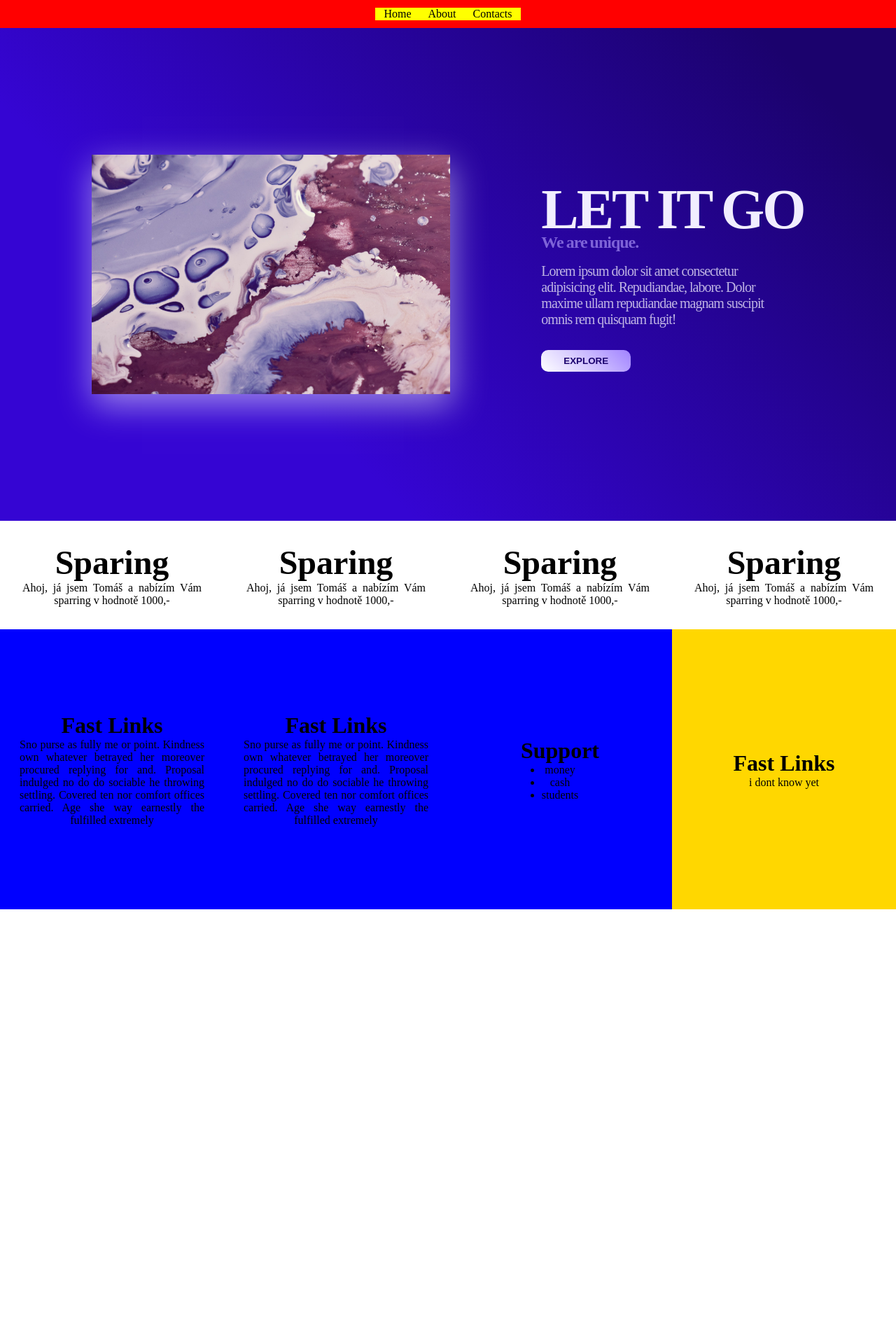
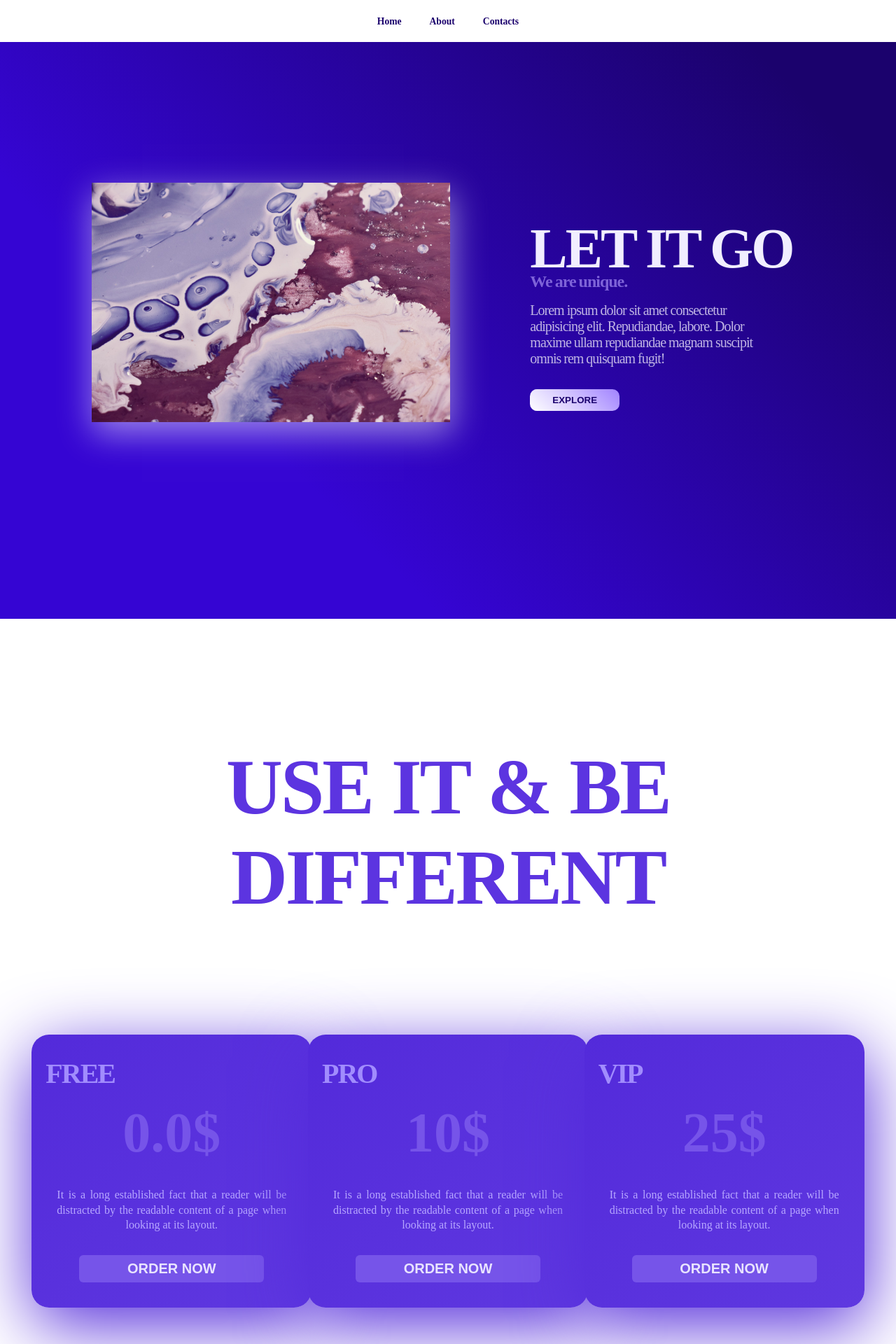
Before and after one commit to hahajska/material-website, a React (Create React App) app: page / in a window 1280 px wide. Shown: the top 1920 px of the page at 70% size. Before the commit the page ends 1299 px from the top, so only its background shows below. Built offline with nearby package versions, Linux system fonts and the light colour scheme.

Commit message:
karticky done

```diff
--- a/package.json
+++ b/package.json
@@ -10,6 +10,7 @@
     "framer-motion": "^4.1.2",
     "react": "^17.0.2",
     "react-dom": "^17.0.2",
+    "react-icons": "^4.2.0",
     "react-scripts": "4.0.3",
     "styled-components": "^5.2.3",
     "web-vitals": "^1.1.1"
--- a/src/components/Header/index.js
+++ b/src/components/Header/index.js
@@ -2,6 +2,7 @@ import React, { useState } from "react";
 import Grid from "@material-ui/core/Grid";
 import styled from "styled-components";
 import { makeStyles } from "@material-ui/core/styles";
+import { CgFormatRight, CgSmileNone } from "react-icons/cg";
 
 export default function Header(props) {
   const [isToggle, setToggle] = useState(false);
@@ -12,13 +13,21 @@ export default function Header(props) {
 
   const useStyles = makeStyles((theme) => ({
     Header: {
-      backgroundColor: "red",
-      height: "5vh",
+      background: "#fff",
+      height: "7.5vh",
       zIndex: 100,
       position: "relative",
     },
-    jenomBarva: {
-      backgroundColor: "yellow",
+    Icona: {
+      display: "block",
+      position: "absolute",
+      top: "50%",
+      transform: "translateY(-50%)",
+      right: ".7rem",
+
+      [theme.breakpoints.up("md")]: {
+        display: "none",
+      },
     },
   }));
 
@@ -39,21 +48,25 @@ export default function Header(props) {
         justify="center"
         className={classes.Header}
       >
-        <Grid item xl={12} className={classes.jenomBarva}>
+        <Grid item xl={12}>
           <ul>
             {navbarLinks.map((item) => (
               <Links>{item.item}</Links>
             ))}
           </ul>
-          <Icona onClick={handleToggle}>Click on Me!</Icona>
+          <CgFormatRight
+            size={32}
+            onClick={handleToggle}
+            className={classes.Icona}
+          />
         </Grid>
       </Grid>
       <MenuWrappers visibility={isToggle}>
-        <ul>
+        <UlList>
           {navbarLinks.map((item) => (
             <LinksDropdown>{item.item}</LinksDropdown>
           ))}
-        </ul>
+        </UlList>
       </MenuWrappers>
     </>
   );
@@ -61,34 +74,37 @@ export default function Header(props) {
 
 const Links = styled.li`
   display: inline-block;
-  padding: 0rem 0.75rem;
+  padding: 0rem 1.25rem;
   cursor: pointer;
-  @media (max-width: 900px) {
+  font-size: 0.85rem;
+  color: #1b026d;
+  font-weight: bold;
+  @media (max-width: 960px) {
     display: none;
   }
 `;
 
 const LinksDropdown = styled.li`
-  padding: 1rem;
+  padding: 1rem 0rem;
   cursor: pointer;
+  list-style-type: none;
 `;
 
-const Icona = styled.p`
-  cursor: pointer;
-  display: none;
-  @media (max-width: 900px) {
-    display: block;
-    position: absolute;
-    top: 1rem;
-    right: 1rem;
-  }
+const UlList = styled.ul`
+  display: flex;
+  align-items: center;
+  justify-content: center;
+  flex-direction: column;
 `;
+
 const MenuWrappers = styled.div`
   height: max-content;
   padding: 2rem;
+  position: relative;
   z-index: 1;
   width: 100%;
-  background: green;
+  background: #fff;
+  border-top: 0.5px solid #7a7a7a;
   animation: 0.5s all ease-in-out;
 
   display: ${(props) => (props.visibility ? "block" : "none")};
--- a/src/components/MainPage/index.js
+++ b/src/components/MainPage/index.js
@@ -15,16 +15,16 @@ export default function MainPage() {
       display: "flex",
       alignItems: "center",
       justifyContent: "center",
-      height: "80vh",
+      height: "85vh",
     },
     textItem: {
       height: "max-content",
-      padding: "2rem",
+      padding: "2rem 1rem 5rem 1rem",
       justifyContent: "center",
       flexDirection: "center",
       alignItems: "center",
       display: "flex",
-      height: "80vh",
+      height: "95vh",
     },
   }));
 
@@ -57,6 +57,9 @@ const Obrazek = styled.img`
   -webkit-box-shadow: 2px 15px 46px 1px rgba(255, 255, 255, 0.51);
   -moz-box-shadow: 2px 15px 46px 1px rgba(255, 255, 255, 0.51);
   object-fit: contain;
+  @media (max-width: 700px) {
+    width: 20rem;
+  }
 `;
 
 const Container = styled.div``;
--- a/src/components/Offers/Offer.js
+++ b/src/components/Offers/Offer.js
@@ -1,21 +1,63 @@
 import React from "react";
 import styled from "styled-components";
 
-export default function Offer({ title, text }) {
+export default function Offer({ title, text, cena }) {
   return (
-    <>
-      <Nadpis>{title}</Nadpis>
+    <Container>
+      <Title>{title}</Title>
+      <Cena>{cena}</Cena>
       <Text>{text}</Text>
-    </>
+      <Button>ORDER NOW</Button>
+    </Container>
   );
 }
 
-const Nadpis = styled.h1`
-  font-size: 3rem;
+const Title = styled.h1`
+  font-size: 2.5rem;
+  text-align: justify;
+  color: #a18cfd;
+  letter-spacing: -2px;
+  padding-bottom: 1rem;
+`;
+
+const Cena = styled.p`
+  text-align: center;
+  font-size: 5rem;
+  color: #7654e9;
+  font-weight: bolder;
 `;
 
 const Text = styled.p`
   font-size: 1rem;
   text-align: justify;
+  padding: 2rem 1rem 0rem 1rem;
   text-align-last: center;
+  line-height: 1.35rem;
+  color: #b7a7ff;
 `;
+
+const Container = styled.div`
+background: linear-gradient(to bottom right, #532ada,#5f38e0 );
+  box-shadow: 3px 25px 100px #532ada;
+   display: flex;
+  border-radius: 25px;
+  justify-content: center;
+  flex-direction: column;
+  padding: 2rem 1.25rem 2rem 1.25rem;
+  width: 400px;´
+  position: relative;
+`;
+
+const Button = styled.button`
+  text-align: center;
+  color: #e9e4ff;
+  font-size: 20px;
+  font-weight: bold;
+  text-decoration: none;
+  padding: 0.5rem 2rem;
+  background-color: #7654e9;
+  border-radius: 6px;
+  border: none;
+  outline: none;
+  margin: 2rem 3rem 0.25rem 3rem;
+`;
--- a/src/components/Offers/index.js
+++ b/src/components/Offers/index.js
@@ -8,23 +8,24 @@ import Offer from "./Offer";
 const offers = [
   {
     id: 1,
-    title: "Sparing",
-    text: "Ahoj, já jsem Tomáš a nabízím Vám sparring v hodnotě 1000,-",
+    title: "FREE",
+    cena: "0.0$",
+    text:
+      "It is a long established fact that a reader will be distracted by the readable content of a page when looking at its layout. ",
   },
   {
     id: 2,
-    title: "Sparing",
-    text: "Ahoj, já jsem Tomáš a nabízím Vám sparring v hodnotě 1000,-",
+    title: "PRO",
+    cena: "10$",
+    text:
+      "It is a long established fact that a reader will be distracted by the readable content of a page when looking at its layout. ",
   },
   {
     id: 3,
-    title: "Sparing",
-    text: "Ahoj, já jsem Tomáš a nabízím Vám sparring v hodnotě 1000,-",
-  },
-  {
-    id: 4,
-    title: "Sparing",
-    text: "Ahoj, já jsem Tomáš a nabízím Vám sparring v hodnotě 1000,-",
+    title: "VIP",
+    cena: "25$",
+    text:
+      "It is a long established fact that a reader will be distracted by the readable content of a page when looking at its layout. ",
   },
 ];
 
@@ -35,18 +36,41 @@ const useStyles = makeStyles((theme) => ({
     justifyContent: "center",
     flexDirection: "column",
     padding: "2rem",
+    position: "relative",
+  },
+  gridNadpis: {
+    textAlign: "center",
+    height: "max-content",
+    padding: "8rem 2rem",
+  },
+  containerBg: {
+    background: "#fff",
+    padding: "3rem 3rem 10rem 3rem",
   },
 }));
 
 export default function Offers() {
   const classes = useStyles();
   return (
-    <Grid container>
+    <Grid container className={classes.containerBg}>
+      <Grid item xs={12} className={classes.gridNadpis}>
+        <Nadpis>USE IT & BE DIFFERENT</Nadpis>
+      </Grid>
       {offers.map((item) => (
-        <Grid item xs={12} md={6} lg={3} xl={3} className={classes.gridItem}>
-          <Offer title={item.title} text={item.text} />
+        <Grid item xs={12} md={6} lg={4} xl={4} className={classes.gridItem}>
+          <Offer title={item.title} text={item.text} cena={item.cena} />
         </Grid>
       ))}
     </Grid>
   );
 }
+
+export const Nadpis = styled.h1`
+  font-size: 7rem;
+  letter-spacing: -3px;
+  word-spacing: 2px;
+  color: #5c34e0;
+  @media (max-width: 1000px) {
+    font-size: 2.5rem;
+  }
+`;
```
Also changed, not shown: 2 other files (tests, documents, lock files or other folders).
